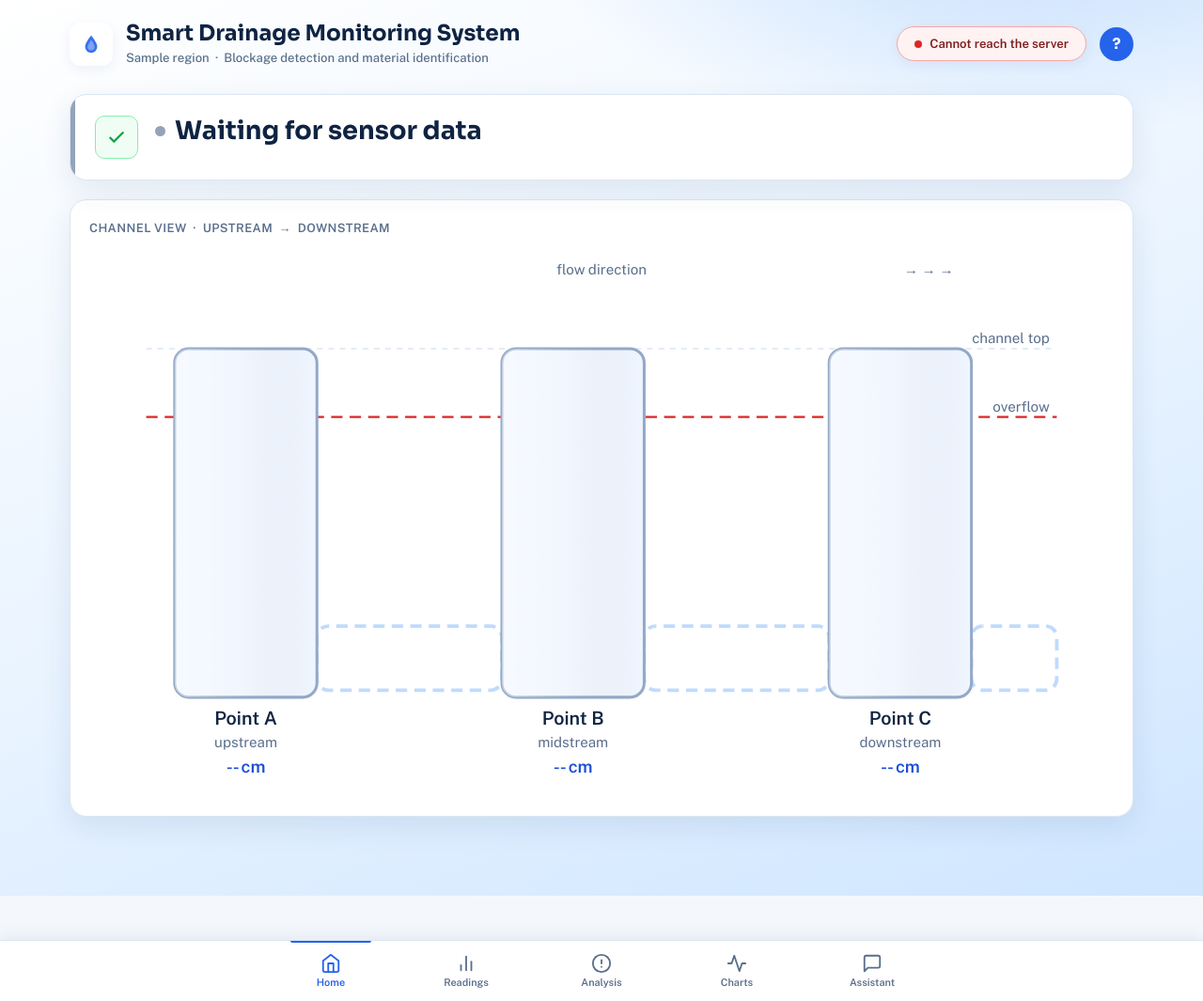
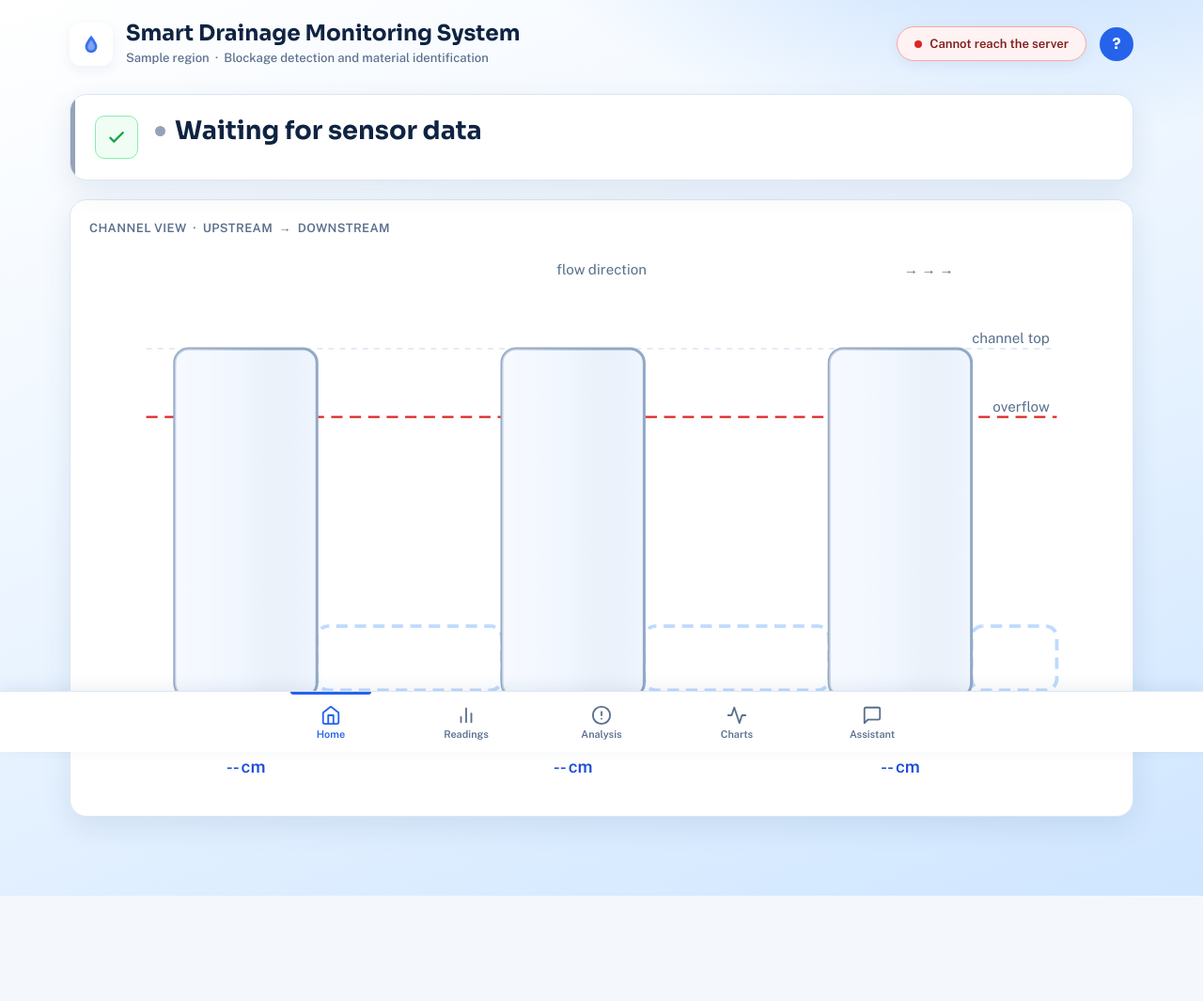
Before and after one commit to ThallapallySriramGoud/Smart-Drainage-Blockage-prediction-system, a Python web app: template drainage-dashboard/templates/index.html in a window 1280 px wide. Shown: the whole page at 94% size. Run offline with Jinja, Linux system fonts and the light colour scheme; the template is opened without the code that fills it: most values are stand-ins (such as "Sample title", 1, 10 or a date in 2020).

Commit message:
Fix tab bar moving with page scroll

```diff
--- a/drainage-dashboard/templates/index.html
+++ b/drainage-dashboard/templates/index.html
@@ -70,7 +70,7 @@
       from { opacity: 0; transform: translateY(8px); }
       to   { opacity: 1; transform: translateY(0); }
     }
-    body { animation: pageFadeIn .4s ease both; }
+    body { animation: pageFadeIn .4s ease; }
 
     @media (prefers-reduced-motion: reduce) {
       *, *::before, *::after {
```
